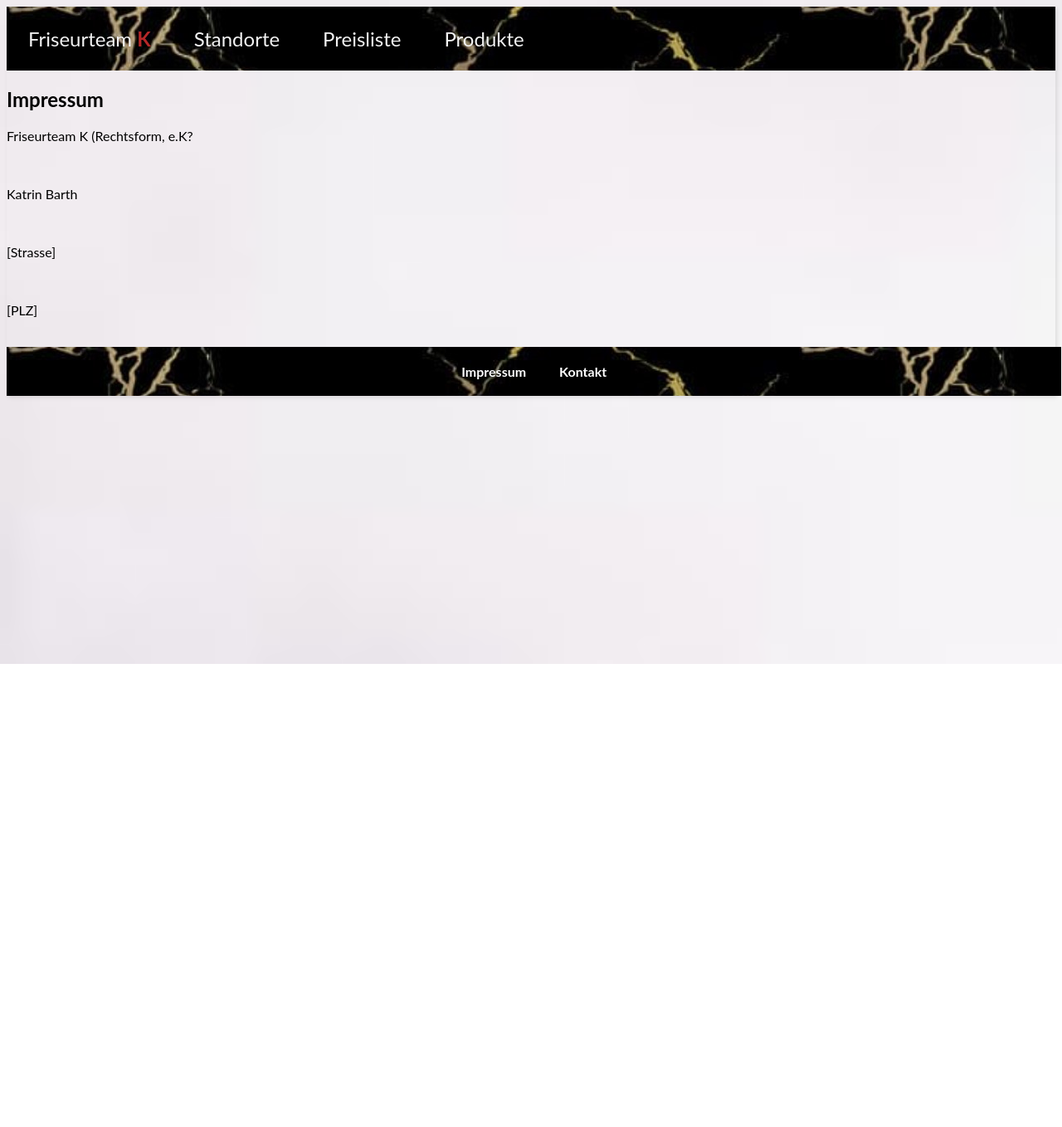
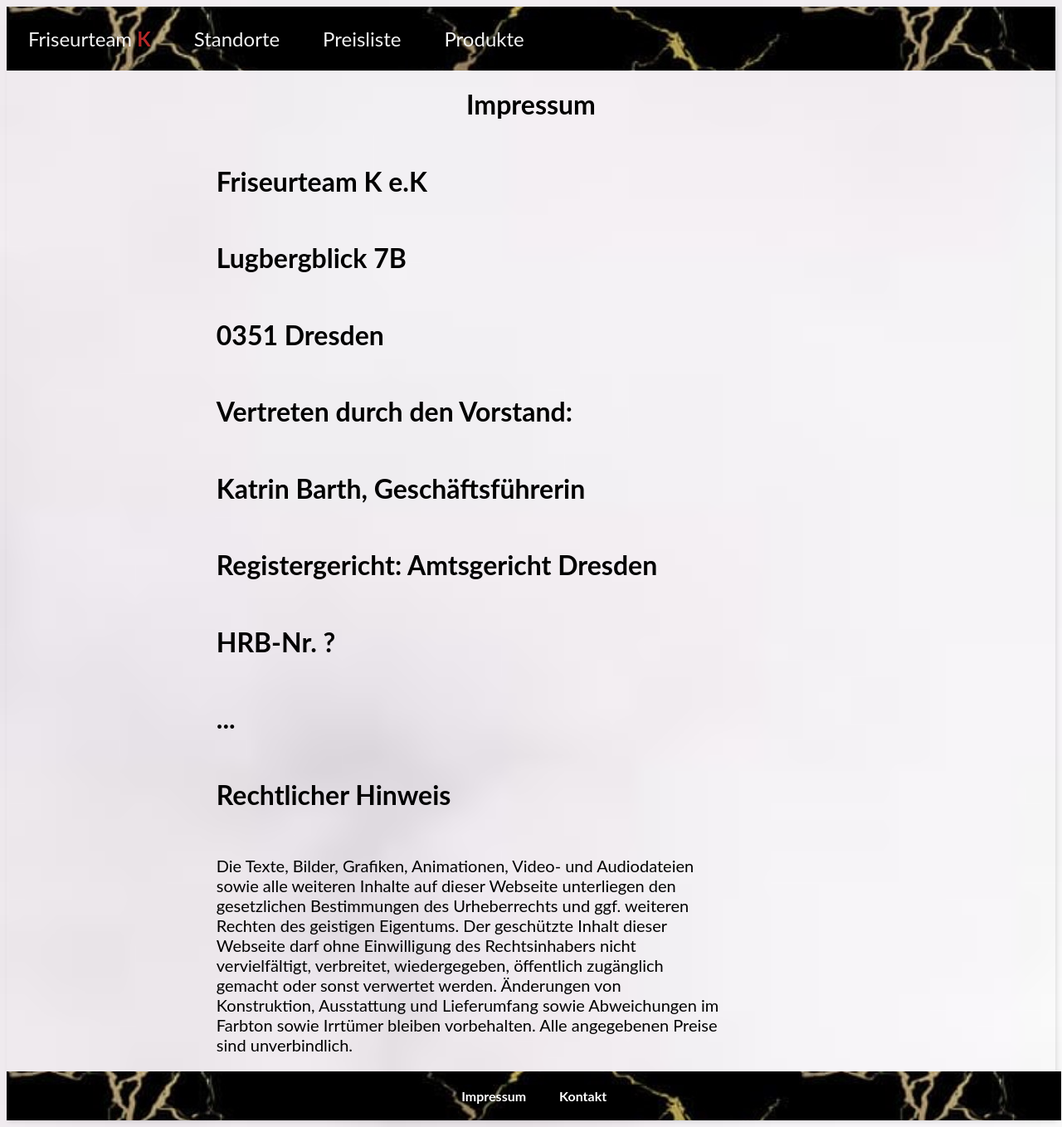
Before and after one commit to MarcoB507/FriseurteamK, an Angular app: page /impressum in a window 1280 px wide. Shown: the whole page at 83% size. Before the commit the page ends 800 px from the top, so only its background shows below. Built offline with nearby package versions, Linux system fonts and the light colour scheme.

Commit message:
create impressum-component

```diff
--- a/src/app/footer/impressum/impressum.component.css
+++ b/src/app/footer/impressum/impressum.component.css
@@ -0,0 +1,22 @@
+.impressum {
+  text-align: center;
+  font-family: 'Lato', "Segoe UI";
+}
+
+.Impressum_body {
+  padding-left: 20%;
+  padding-lef: 60%;
+}
+
+h5 {
+  font-family: 'Lato';
+  font-size: 20px;
+  max-width: 60%;
+  font-size: 32px;
+}
+
+p {
+  font-family: 'Lato';
+  font-size: 20px;
+  max-width: 60%;
+}
--- a/src/app/footer/impressum/impressum.component.html
+++ b/src/app/footer/impressum/impressum.component.html
@@ -1,5 +1,17 @@
-<h2>Impressum</h2>
-<p>Friseurteam K (Rechtsform, e.K?</p><br>
-<p>Katrin Barth</p><br>
-<p>[Strasse]</p><br>
-<p>[PLZ]</p><br>
+<div class="impressum">
+  <h1>Impressum</h1>
+</div>
+<div class="Impressum_body">
+  <h5>Friseurteam K  e.K</h5>
+  <h5>Lugbergblick 7B</h5>
+  <h5>0351 Dresden</h5>
+
+  <h5>Vertreten durch den Vorstand:</h5>
+  <h5>Katrin Barth, Geschäftsführerin</h5>
+  <h5>Registergericht: Amtsgericht Dresden</h5>
+  <h5>HRB-Nr. ?</h5>
+  <h5> ...</h5>
+  <h5>Rechtlicher Hinweis</h5>
+  <p>Die Texte, Bilder, Grafiken, Animationen, Video- und Audiodateien sowie alle weiteren Inhalte auf dieser Webseite unterliegen den gesetzlichen Bestimmungen des Urheberrechts und ggf. weiteren Rechten des geistigen Eigentums. Der geschützte Inhalt dieser Webseite darf ohne Einwilligung des Rechtsinhabers nicht vervielfältigt, verbreitet, wiedergegeben, öffentlich zugänglich gemacht oder sonst verwertet werden.
+    Änderungen von Konstruktion, Ausstattung und Lieferumfang sowie Abweichungen im Farbton sowie Irrtümer bleiben vorbehalten. Alle angegebenen Preise sind unverbindlich.</p>
+</div>
```
